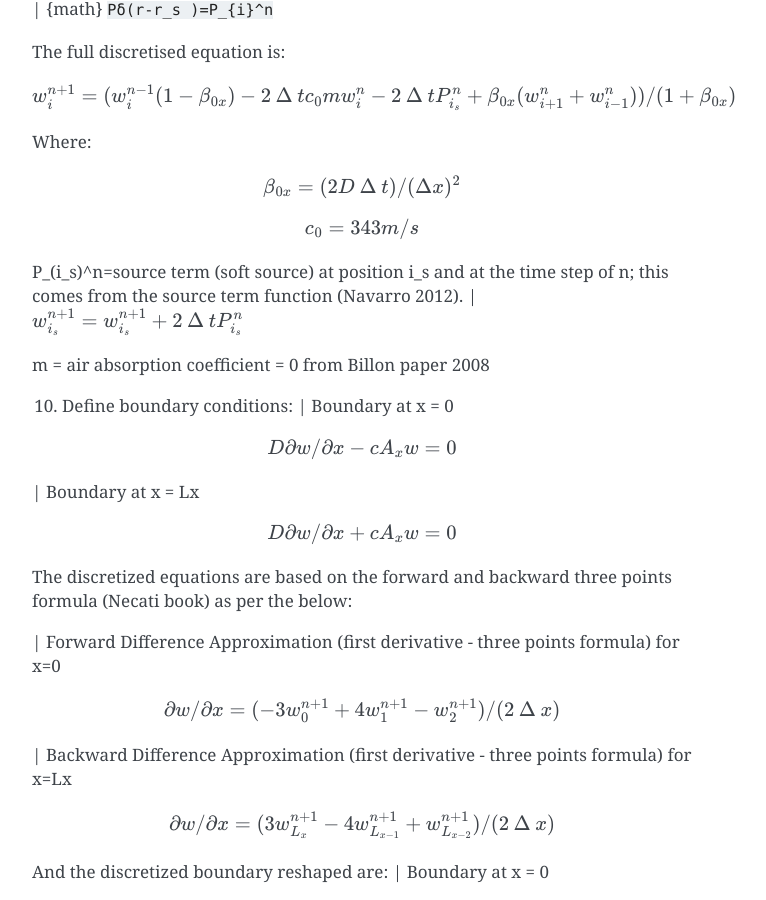
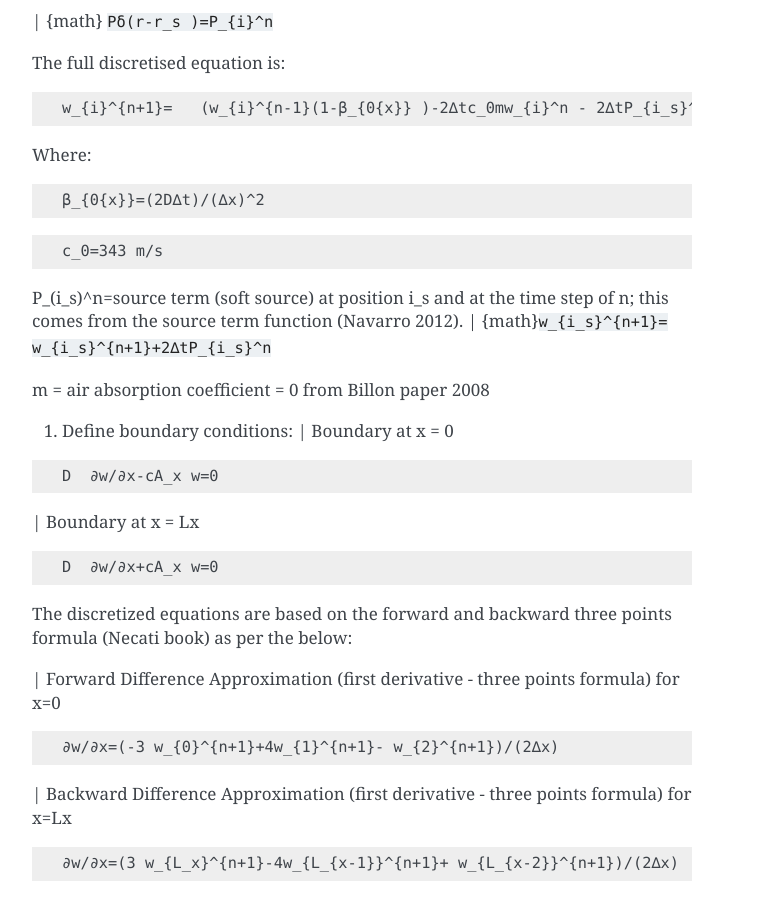
Before and after one commit to Building-acoustics-TU-Eindhoven/Diffusion, a Sphinx documentation site: the page built from doc/Documentation1D.md, in a window 1280 px wide and 900 px high, scrolled down 2139 px. Shown: the whole window, without its empty margins (388-1154 px from the left). Built offline with Sphinx 7.4.7, drawn with Linux system fonts in a browser that asks for light colours.

Commit message:
Removed mystparser extension

```diff
--- a/doc/conf.py
+++ b/doc/conf.py
@@ -14,7 +14,7 @@ release = '0.1'
 # -- General configuration ---------------------------------------------------
 # https://www.sphinx-doc.org/en/master/usage/configuration.html#general-configuration
 
-extensions = ['myst_parser', 'sphinx.ext.mathjax']
+extensions = ['sphinx.ext.mathjax']
 source_suffix = ['.rst', '.md']
 
 templates_path = ['_templates']
```
